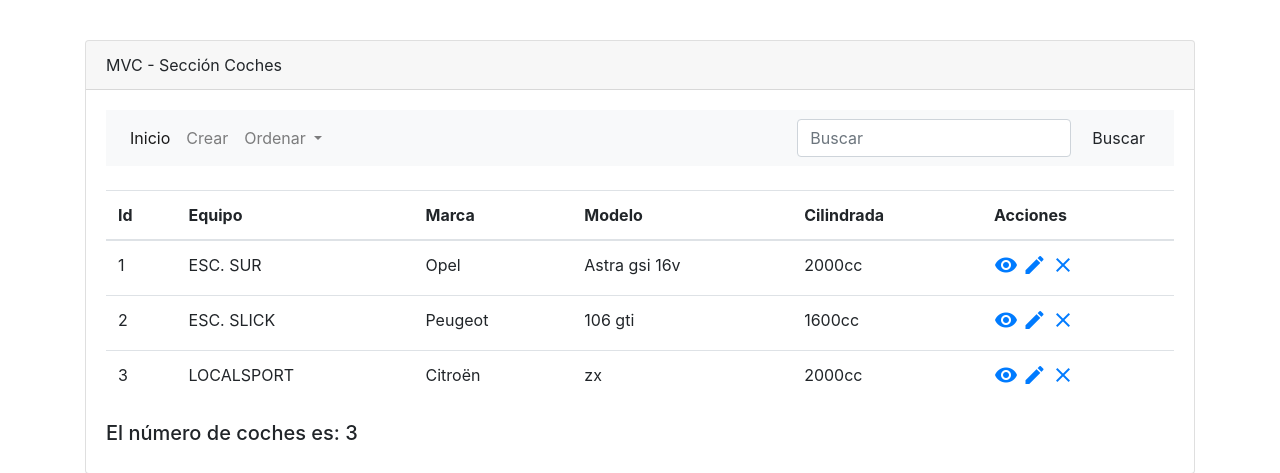
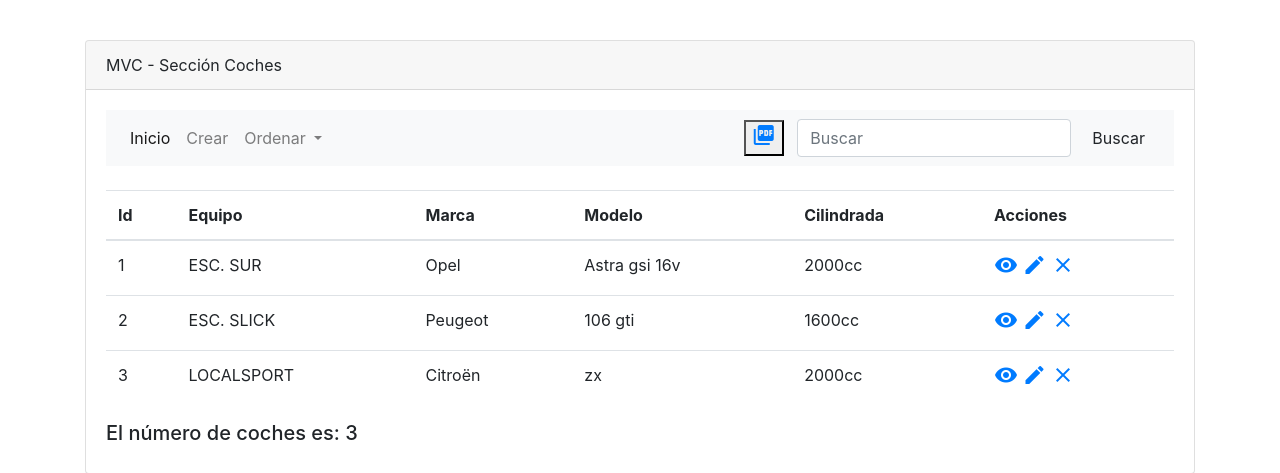
Before and after one commit to AntonioManuel9/ProyectoMVC, a PHP site: page /dwes/coche in a window 1280 px wide. Shown: the part 56-529 px from the top of the page. Run offline with PHP 8.4, Linux system fonts and the light colour scheme; data comes from the database, SQL or seed files in the repository.

Commit message:
Pdf implementado

```diff
--- a/class/mi_pdf.php
+++ b/class/mi_pdf.php
@@ -1,8 +1,8 @@
 <?php
     class mi_pdf extends FPDF {
         function Header(){
-            $encabezado1 = "Examen DAW 2019/2020";
-            $encabezado2 = "Antonio Miguel Pavon Rodriguez";
+            $encabezado1 = "Gestión Rally";
+            $encabezado2 = "Antonio Manuel Ramírez de la Rosa";
             $this->SetFont('Courier', '', 10);
             $this->Cell(90,10,utf8_decode($encabezado1),'B',0,'L');
             $this->Cell(90,10,utf8_decode($encabezado2),'B',1,'R');
@@ -18,13 +18,15 @@
 
         function Cabecera_archivos(){
 
-            $this->Cell(15,8,utf8_decode('#'), 'B', 0);
+            $this->Cell(10,8,utf8_decode('#'), 'B', 0);
             #Tipo de archivo
-            $this->Cell(30,8,utf8_decode('Tipo'), 'B', 0);
+            $this->Cell(20,8,utf8_decode('Marca'), 'B', 0);
             #Nombre de archivo
-            $this->Cell(60,8,utf8_decode('Nombre'), 'B', 0);
+            $this->Cell(60,8,utf8_decode('Modelo'), 'B', 0);
             #Tamaño de archivo
-            $this->Cell(75,8,utf8_decode('Tamaño'), 'B', 1, 0);
+            $this->Cell(50,8,utf8_decode('Equipo'), 'B', 0);
+
+            $this->Cell(40,8,utf8_decode('Cilindrada'), 'B', 1, 1);
         }
     }
 ?>
--- a/controllers/coche.php
+++ b/controllers/coche.php
@@ -1,4 +1,7 @@
 <?php
+
+    require_once('fpdf/fpdf.php');
+    require_once('class/mi_pdf.php');
 
     class Coche Extends Controller {
 
@@ -27,6 +30,39 @@
             if (!isset($this->view->coche)) $this->view->coche = null;
 
             $this->view->render('coche/create/index');
+
+        }
+
+        public function imprimir_pdf(){
+            $pdf = new mi_pdf();
+            $pdf->Addpage();
+            $pdf->SetFont('Courier', '', 10);
+
+            $pdf-> Cabecera_archivos();
+
+            $archivos = $this->model->get();
+            $total_capacidad = 0;
+
+            foreach( $archivos as $i => $archivo){
+
+                $pdf->Cell(10,8,utf8_decode($archivo->id),0,0);
+
+                $pdf->Cell(20,8,utf8_decode($archivo->marca),0,0);
+
+                $pdf->Cell(60,8,utf8_decode($archivo->modelo),0,0);
+
+                $pdf->Cell(50,8,utf8_decode($archivo->nombreEquipo),0,0);
+
+                $pdf->Cell(40,8,utf8_decode($archivo->cilindrada),0,1);
+
+            }
+
+            $pdf->Cell(45,10,utf8_decode('Numero de registros: '), 'T', 0);
+            $pdf->Cell(45,10,utf8_decode($i+1), 'T', 0);
+            $pdf->Cell(90,8,utf8_decode(''), 'T', 1, 'R');
+
+            $pdf->Output('I', 'coche.pdf');
+
 
         }
 
--- a/template/coche/form_edit_coche.php
+++ b/template/coche/form_edit_coche.php
@@ -31,6 +31,5 @@
     <hr>
     <a href="<?= URL ?>coche" class="btn btn-secondary" role="button" aria-pressed="true">Cancelar</a>
     <button type="submit" class="btn btn-primary" >Actualizar</button>
-    <button><i class="material-icons">picture_as_pdf</i></button>
 
 </form>
--- a/template/coche/form_show_coche.php
+++ b/template/coche/form_show_coche.php
@@ -30,6 +30,5 @@
     <!-- botones acción -->
     <hr>
     <a href="<?= URL ?>coche" class="btn btn-secondary" role="button" aria-pressed="true">Cancelar</a>
-    <button><i class="material-icons">picture_as_pdf</i></button>
 
 </form>
--- a/template/coche/menubar.php
+++ b/template/coche/menubar.php
@@ -32,6 +32,10 @@
         </div>
       </li>
     </ul>
+
+      <button><a href="<?= URL ?>coche/imprimir_pdf"><i class="material-icons">picture_as_pdf</i></a></button>
+    &nbsp;
+    &nbsp;
     <form class="form-inline my-2 my-lg-0">
       <input name="expresion" class="form-control mr-sm-2" type="search" placeholder="Buscar" aria-label="Search">
       <button class="btn btn-light my-2 my-sm-0" formaction="buscar.php" type="submit">Buscar</button>
```
